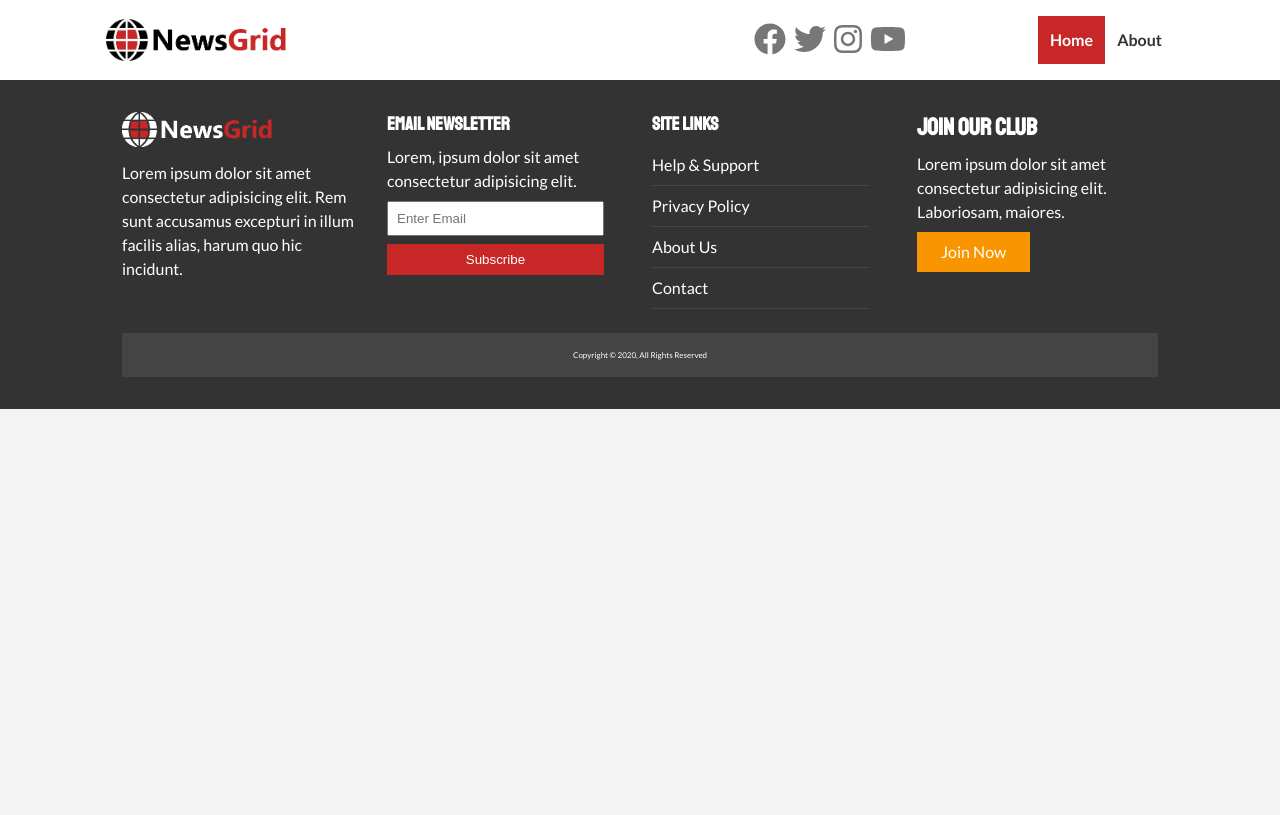
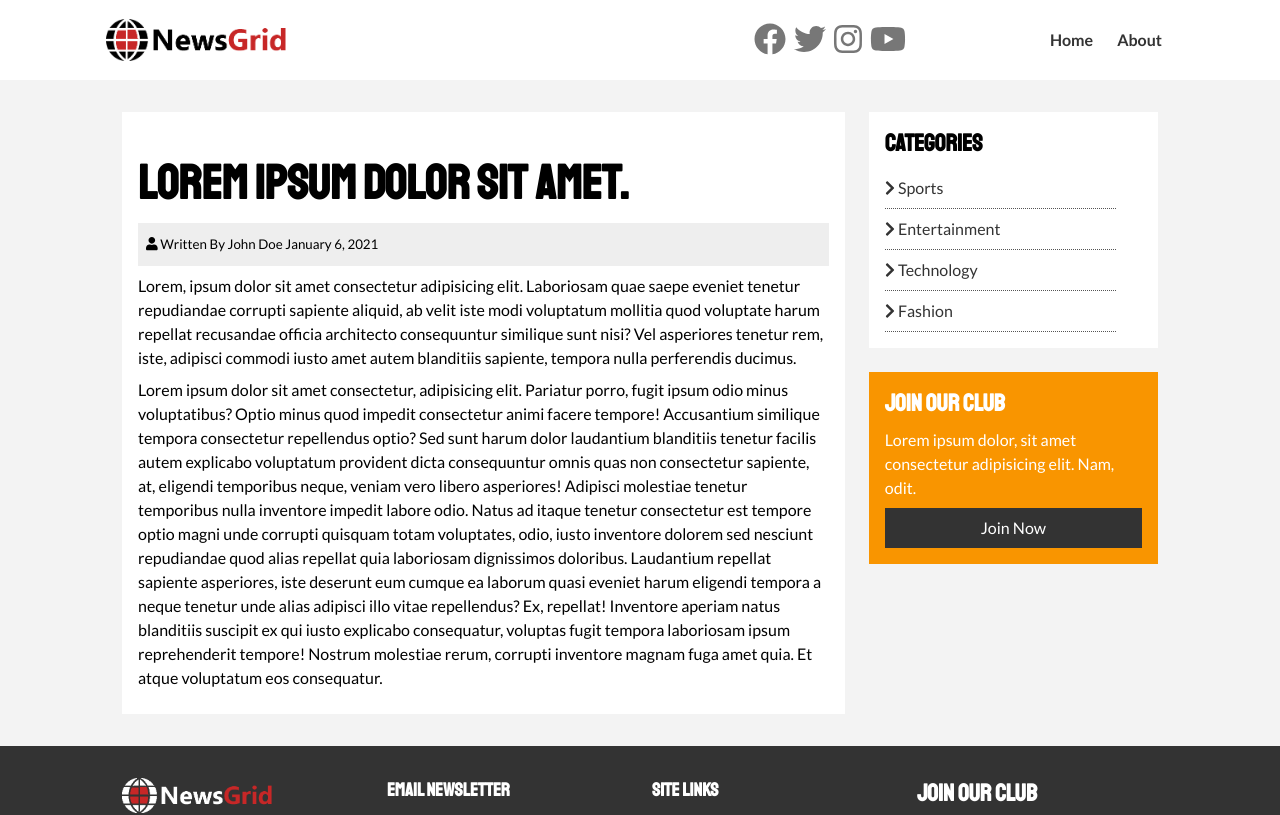
Before and after one commit to denimcouch/newsgrid, a React (Create React App) app: page /article in a window 1280 px wide. Shown: the top 815 px of the page. Built offline with nearby package versions, Linux system fonts and the light colour scheme.

Commit message:
articles built

```diff
--- a/src/App.css
+++ b/src/App.css
@@ -148,6 +148,10 @@ h1, h2, h3, h4, h5, h6 {
 .p-2 { padding: 2rem }
 .p-3 { padding: 3rem }
 
+.l-heading {
+  font-size: 3rem;
+}
+
 .list li {
   padding: 0.5rem 0;
   border-bottom: #555 dotted 1px;
@@ -250,6 +254,10 @@ h1, h2, h3, h4, h5, h6 {
   grid-gap: 0.5rem;
 }
 
+#home-articles .articles-container h3 {
+  cursor: pointer;
+}
+
 #home-articles .articles-container > *:first-child,
 #home-articles .articles-container > *:last-child{
   display: grid;
@@ -266,6 +274,19 @@ h1, h2, h3, h4, h5, h6 {
 #home-articles .articles-container > *:nth-child(4) {
   display: flex;
   flex-direction: column-reverse;
+}
+
+/* Article */
+#article .meta {
+  display: flex;
+  align-items: center;
+  justify-content: space-between;
+  background: #eee;
+  padding: 0.5rem;
+}
+
+#article .meta .category {
+  margin-top: 0.4rem;
 }
 
 /* Footer */
--- a/src/App.js
+++ b/src/App.js
@@ -1,5 +1,5 @@
 // React and React Router
-import React from "react";
+import {useState} from "react";
 import { BrowserRouter as Router, Switch, Route } from "react-router-dom";
 
 // Styling
@@ -20,11 +20,14 @@ import tech2 from "./image_resources/articles/tech2.jpg";
 import NavBar from "./components/NavBar";
 import HomeContainer from "./containers/HomeContainer";
 import AboutPageContainer from "./containers/AboutPageContainer";
+import ArticleContainer from "./containers/ArticleContainer";
 import FooterContainer from "./containers/FooterContainer";
+import Article from "./components/ArticleCard";
 
 library.add(fab);
 
 function App() {
+
   const articlePics = [
     {
       img: ent1,
@@ -55,6 +58,15 @@ function App() {
       category: "technology",
     },
   ];
+
+  const [articleImg, setArticleImg] = useState('')
+  const [articleCat, setArticleCat] = useState('')
+
+  const getArticleInfo = (image, category) => {
+    setArticleImg(image)
+    setArticleCat(category)
+  }
+
   return (
     <Router>
       <div className="app">
@@ -64,10 +76,14 @@ function App() {
             path="/"
             exact
             render={(routerProps) => (
-              <HomeContainer articlePics={articlePics} />
+              <HomeContainer articlePics={articlePics} getArticleInfo={getArticleInfo} />
             )}
           />
-          <Route path="/about" component={AboutPageContainer} />
+          <Route path="/about" component={AboutPageContainer} />\
+          <Route
+            path="/article"
+            render={(routerProps) => <ArticleContainer img={articleImg} category={articleCat} />}
+          />
         </Switch>
         <FooterContainer />
       </div>
--- a/src/components/Article.jsx
+++ /dev/null
@@ -1,46 +0,0 @@
-import React from "react";
-
-export default function Article(props) {
-
-  // conditionally renders background class
-  const cardBG = () => {
-    if (props.index === 1) {
-      return "card bg-dark";
-    } else if (props.index === 5) {
-      return "card bg-primary";
-    } else {
-      return "card";
-    }
-  };
-
-  // conditionally renders article's category
-  const readCategory = () => {
-    switch (props.category) {
-      case "entertainment":
-        return "category category-ent";
-      case "sports":
-        return "category category-sports";
-      case "technology":
-        return "category category-tech";
-      default:
-        return "category";
-    }
-  };
-
-  return (
-    <article className={cardBG()}>
-      {props.img === "" ? null : <img src={props.img} alt="" />}
-      <div className="article-content">
-        <div className={readCategory()}>{props.category}</div>
-        <h3>
-          <a href="#">Lorem ipsum dolor sit amet.</a>
-        </h3>
-        <p>
-          Lorem ipsum dolor sit amet consectetur, adipisicing elit. Amet, iusto.
-          Voluptatem accusamus eum corrupti harum illo vero, rerum quidem omnis
-          doloribus aperiam ipsam sit quae.
-        </p>
-      </div>
-    </article>
-  );
-}
--- /dev/null
+++ b/src/components/ArticleCard.jsx
@@ -0,0 +1,47 @@
+import React from "react";
+import { Link } from 'react-router-dom'
+
+// conditionally renders background class
+export const cardBG = (props) => {
+  if (props.index === 1) {
+    return "card bg-dark";
+  } else if (props.index === 5) {
+    return "card bg-primary";
+  } else {
+    return "card";
+  }
+};
+
+// conditionally renders article's category
+export const readCategory = (props) => {
+  switch (props.category) {
+    case "entertainment":
+      return "category category-ent";
+    case "sports":
+      return "category category-sports";
+    case "technology":
+      return "category category-tech";
+    default:
+      return "category";
+  }
+};
+
+export default function Article(props) {
+  const {img, category} = props
+  return (
+    <article id={`article-${props.id + 1}`} className={cardBG(props)}>
+      {props.img === "" ? null : <img src={props.img} alt="" />}
+      <div className="article-content">
+        <div className={readCategory(props)}>{props.category}</div>
+        <Link to='/article'><h3 onClick={() => props.getArticleInfo(img, category)}>
+          Lorem ipsum dolor sit amet.
+        </h3></Link>
+        <p>
+          Lorem ipsum dolor sit amet consectetur, adipisicing elit. Amet, iusto.
+          Voluptatem accusamus eum corrupti harum illo vero, rerum quidem omnis
+          doloribus aperiam ipsam sit quae.
+        </p>
+      </div>
+    </article>
+  );
+}
--- /dev/null
+++ b/src/components/ArticleContent.jsx
@@ -0,0 +1,49 @@
+import React from "react";
+import {faUser} from "@fortawesome/free-solid-svg-icons"
+import { FontAwesomeIcon } from "@fortawesome/react-fontawesome";
+import {readCategory} from '../components/ArticleCard'
+
+const AboutInfo = (props) => {
+  return (
+    <article className="card">
+      <img src={props.img} alt=""/>
+      <h1 className="l-heading">Lorem ipsum dolor sit amet.</h1>
+      <div className="meta">
+        <small>
+          <FontAwesomeIcon icon={faUser}/> Written By John Doe January 6, 2021
+        </small>
+        <div className={readCategory(props)}>{props.category}</div>
+      </div>
+      <p>
+        Lorem, ipsum dolor sit amet consectetur adipisicing elit. Laboriosam
+        quae saepe eveniet tenetur repudiandae corrupti sapiente aliquid, ab
+        velit iste modi voluptatum mollitia quod voluptate harum repellat
+        recusandae officia architecto consequuntur similique sunt nisi? Vel
+        asperiores tenetur rem, iste, adipisci commodi iusto amet autem
+        blanditiis sapiente, tempora nulla perferendis ducimus.
+      </p>
+      <p>
+        Lorem ipsum dolor sit amet consectetur, adipisicing elit. Pariatur
+        porro, fugit ipsum odio minus voluptatibus? Optio minus quod impedit
+        consectetur animi facere tempore! Accusantium similique tempora
+        consectetur repellendus optio? Sed sunt harum dolor laudantium
+        blanditiis tenetur facilis autem explicabo voluptatum provident dicta
+        consequuntur omnis quas non consectetur sapiente, at, eligendi
+        temporibus neque, veniam vero libero asperiores! Adipisci molestiae
+        tenetur temporibus nulla inventore impedit labore odio. Natus ad itaque
+        tenetur consectetur est tempore optio magni unde corrupti quisquam totam
+        voluptates, odio, iusto inventore dolorem sed nesciunt repudiandae quod
+        alias repellat quia laboriosam dignissimos doloribus. Laudantium
+        repellat sapiente asperiores, iste deserunt eum cumque ea laborum quasi
+        eveniet harum eligendi tempora a neque tenetur unde alias adipisci illo
+        vitae repellendus? Ex, repellat! Inventore aperiam natus blanditiis
+        suscipit ex qui iusto explicabo consequatur, voluptas fugit tempora
+        laboriosam ipsum reprehenderit tempore! Nostrum molestiae rerum,
+        corrupti inventore magnam fuga amet quia. Et atque voluptatum eos
+        consequatur.
+      </p>
+    </article>
+  );
+};
+
+export default AboutInfo;
--- /dev/null
+++ b/src/components/ArticleSideBar.jsx
@@ -0,0 +1,45 @@
+import { faChevronRight } from "@fortawesome/free-solid-svg-icons";
+import { FontAwesomeIcon } from "@fortawesome/react-fontawesome";
+
+const ArticleSideBar = () => {
+  return (
+    <>
+      <aside id="categories" className="card">
+        <h2>Categories</h2>
+        <ul className="list">
+          <li>
+            <a href="#">
+              <FontAwesomeIcon icon={faChevronRight} /> Sports
+            </a>
+          </li>
+          <li>
+            <a href="#">
+              <FontAwesomeIcon icon={faChevronRight} /> Entertainment
+            </a>
+          </li>
+          <li>
+            <a href="#">
+              <FontAwesomeIcon icon={faChevronRight} /> Technology
+            </a>
+          </li>
+          <li>
+            <a href="#">
+              <FontAwesomeIcon icon={faChevronRight} /> Fashion
+            </a>
+          </li>
+        </ul>
+      </aside>
+      <aside className="card bg-secondary">
+        <h2>Join Our Club</h2>
+        <p>
+          Lorem ipsum dolor, sit amet consectetur adipisicing elit. Nam, odit.
+        </p>
+        <a href="#" className="btn btn-dark btn-block">
+          Join Now
+        </a>
+      </aside>
+    </>
+  );
+};
+
+export default ArticleSideBar;
--- /dev/null
+++ b/src/containers/ArticleContainer.jsx
@@ -0,0 +1,23 @@
+import { useEffect } from "react";
+import ArticleContent from "../components/ArticleContent";
+import ArticleSideBar from "../components/ArticleSideBar";
+
+export default function ArticleContainer(props) {
+
+  // Removes current class from Home button
+  useEffect(() => {
+    const homeBtn = document.getElementById("home-nav-btn");
+    homeBtn.className = ''
+  }, []);
+
+  return (
+    <section id="article">
+      <div className="container">
+        <div className="page-container">
+          <ArticleContent img={props.img} category={props.category} />
+          <ArticleSideBar />
+        </div>
+      </div>
+    </section>
+  );
+}
--- a/src/containers/FooterContainer.jsx
+++ b/src/containers/FooterContainer.jsx
@@ -13,7 +13,7 @@ export default function FooterContainer() {
         <FooterLinks />
         <FooterJoin />
         <div>
-          <p>Copyright &copy; 2020, All Rights Reserved</p>
+          <p>Copyright &copy; 2021, All Rights Reserved</p>
         </div>
       </div>
     </footer>
--- a/src/containers/HomeContainer.jsx
+++ b/src/containers/HomeContainer.jsx
@@ -1,15 +1,17 @@
 import React from "react";
-import Article from "../components/Article";
+import ArticleCard from "../components/ArticleCard";
 import ShowcaseHeader from "../components/ShowcaseHeader";
 
-export default function HomeContainer({ articlePics }) {
-  const createArticles = () => {
+export default function HomeContainer({ articlePics, getArticleInfo }) {
+
+  const createArticleCards = () => {
     return articlePics.map((imgObj, index) => (
-      <Article
+      <ArticleCard
         key={index + 1}
-        index={index}
+        id={index}
         img={imgObj.img}
         category={imgObj.category}
+        getArticleInfo={getArticleInfo}
       />
     ));
   };
@@ -20,7 +22,7 @@ export default function HomeContainer({ articlePics }) {
       <section id="home-articles" className="py-2">
         <div className="container">
           <h2>Editor's Pick</h2>
-          <div className="articles-container">{createArticles()}</div>
+          <div className="articles-container">{createArticleCards()}</div>
         </div>
       </section>
     </main>
```
Also changed, not shown: 1 other file (tests, documents, lock files or other folders).
